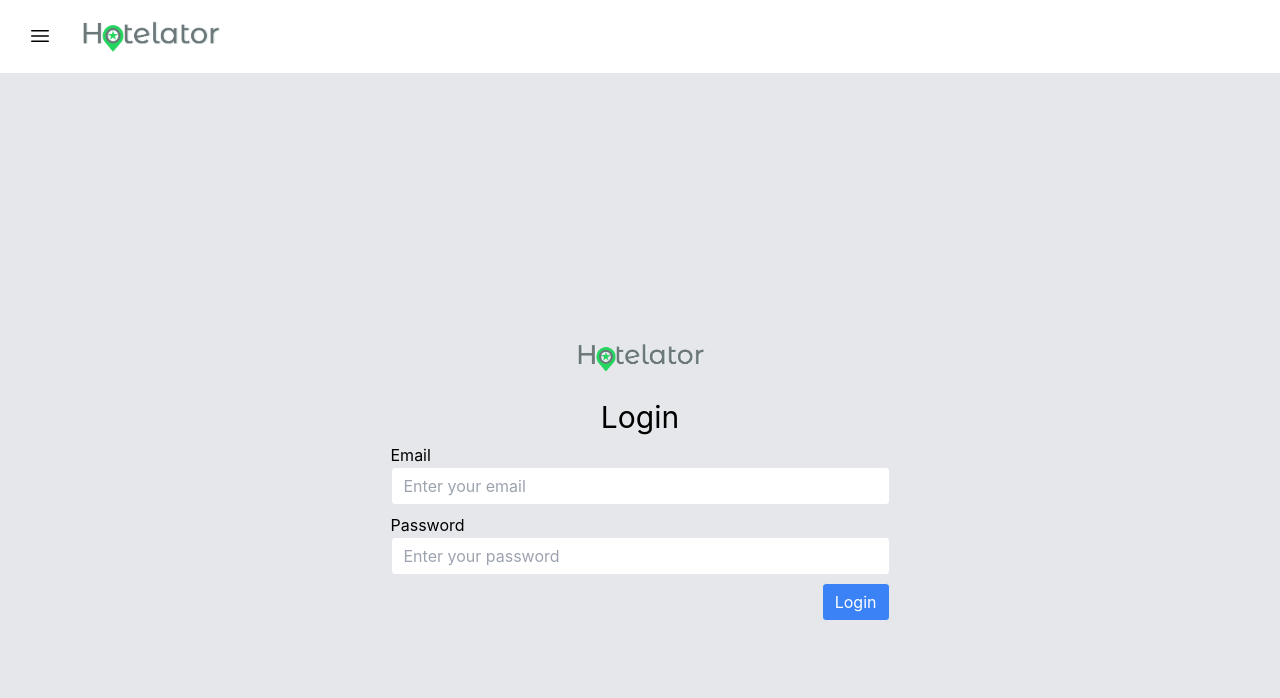
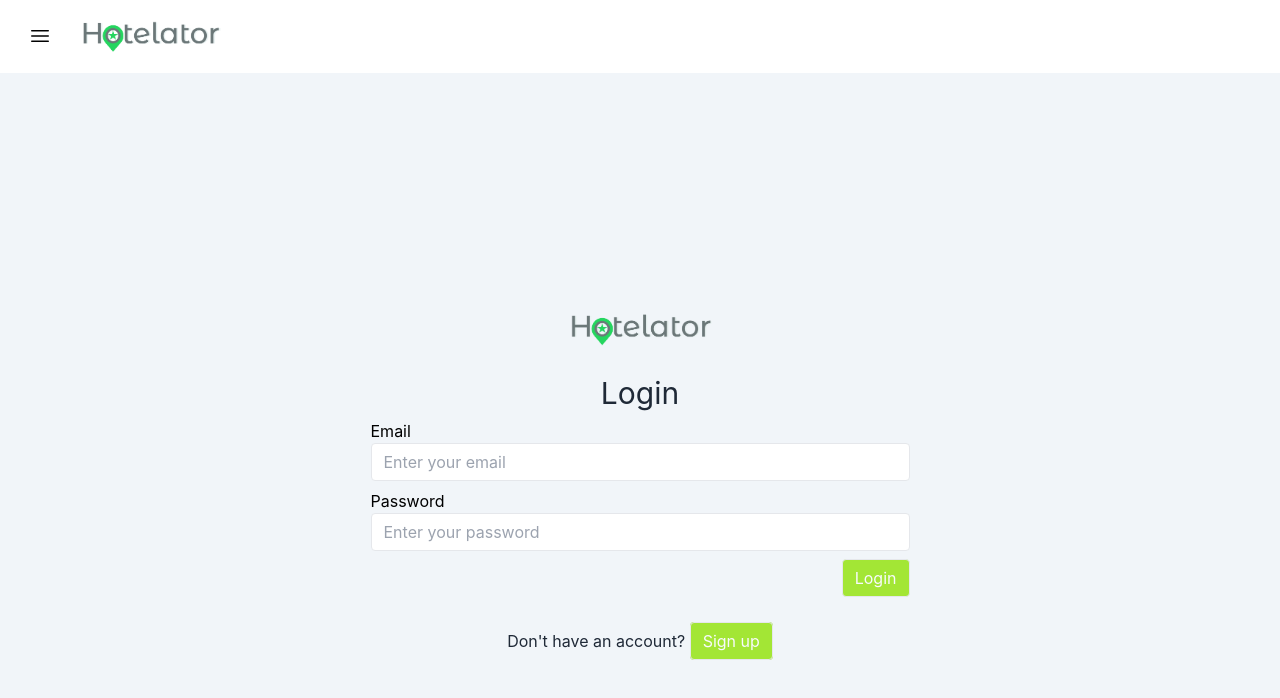
Before and after one commit to angeluray/hotel-booking-frontend, a React (Create React App) app: page /login in a window 1280 px wide. Shown: the top 698 px of the page. Built offline with nearby package versions, Linux system fonts and the light colour scheme.

Commit message:
Update login component

```diff
--- a/src/components/auth/login.jsx
+++ b/src/components/auth/login.jsx
@@ -1,25 +1,32 @@
-import React, { useEffect, useState } from 'react';
-import { useSelector, useDispatch } from 'react-redux';
+import React, { useState, useEffect } from 'react';
+import { useDispatch, useSelector } from 'react-redux';
 import { useNavigate } from 'react-router-dom';
 import { login } from '../../redux/login/loginReducer';
+// import LoginBackButton from './navigation/LoginBackButton';
+import { NavLink } from 'react-router-dom';
 
 const Login = () => {
   const navigate = useNavigate();
   const dispatch = useDispatch();
   const [enteredEmail, setEnteredEmail] = useState('');
   const [enteredPassword, setEnteredPassword] = useState('');
+
   const emailChangeHandler = (event) => {
     setEnteredEmail(event.target.value);
   };
+
   const passwordChangeHandler = (event) => {
     setEnteredPassword(event.target.value);
   };
+
   const submitHandler = (event) => {
     event.preventDefault();
+
     const loginData = {
       email: enteredEmail,
       password: enteredPassword,
     };
+
     dispatch(login(loginData));
   };
 
@@ -36,13 +43,25 @@ const Login = () => {
   }
 
   return (
-    <div className='flex w-screen h-screen bg-gray-200 justify-center items-center'>
+    <div className='flex h-screen w-screen items-center justify-center bg-slate-100'>
+      {/* <LoginBackButton /> */}
       <form
         onSubmit={submitHandler}
-        className='flex flex-col gap-2 items-end p-9 w-sm-3/4'
+        className='w-sm-3/4 flex flex-col gap-2 p-9'
       >
-        <img className='self-center w-4/12 w-sm-6/12' src='logo.png' alt='' />
-        <h2 className='w-full text-center text-3xl'>Login</h2>
+        <div className='w-full flex justify-center'>
+          <div className='w-7/12 sm:w-6/12 md:w-5/12 self-center px-5'>
+            <img
+              className='self-center'
+              src='logo.png'
+              alt=''
+              onClick={() => navigate('/')}
+            />
+          </div>
+        </div>
+        <h2 className='w-full text-center font-Taxicab text-3xl capitalize text-gray-800'>
+          Login
+        </h2>
         <div className='w-full'>
           <label htmlFor='email'>Email</label>
           <input
@@ -52,7 +71,7 @@ const Login = () => {
             value={enteredEmail}
             onChange={emailChangeHandler}
             autoComplete='off'
-            className='appearance-none border rounded w-full py-2 px-3 text-gray-700 leading-tight focus:outline-none focus:shadow-outline'
+            className='focus:shadow-outline w-full appearance-none rounded border py-2 px-3 leading-tight text-gray-700 focus:outline-none'
             required
           />
         </div>
@@ -65,19 +84,28 @@ const Login = () => {
             value={enteredPassword}
             onChange={passwordChangeHandler}
             autoComplete='off'
-            className='appearance-none border rounded w-full py-2 px-3 text-gray-700 leading-tight focus:outline-none focus:shadow-outline'
+            className='focus:shadow-outline w-full appearance-none rounded border py-2 px-3 leading-tight text-gray-700 focus:outline-none'
             required
           />
         </div>
-        <p id='login-error' className='w-full text-red-600 hidden'>
+        <p id='login-error' className='hidden w-full text-red-600'>
           Please enter a valid name or password
         </p>
         <button
           type='submit'
-          className='bg-blue-500 text-white py-2 appearance-none border rounded px-3 leading-tight focus:outline-none focus:shadow-outline'
+          className='focus:shadow-outline appearance-none rounded border py-2 px-3 leading-tight bg-lime-400 text-slate-50 hover:bg-blue-500 focus:outline-none self-end'
         >
           Login
         </button>
+        <p className='text-center text-gray-800 pt-6'>
+          Don't have an account?&nbsp;
+          <NavLink
+            to='/register'
+            className='focus:shadow-outline appearance-none rounded border py-2 px-3 leading-tight bg-lime-400 text-slate-50 hover:bg-blue-500 focus:outline-none self-end'
+          >
+            Sign up
+          </NavLink>
+        </p>
       </form>
     </div>
   );
```
